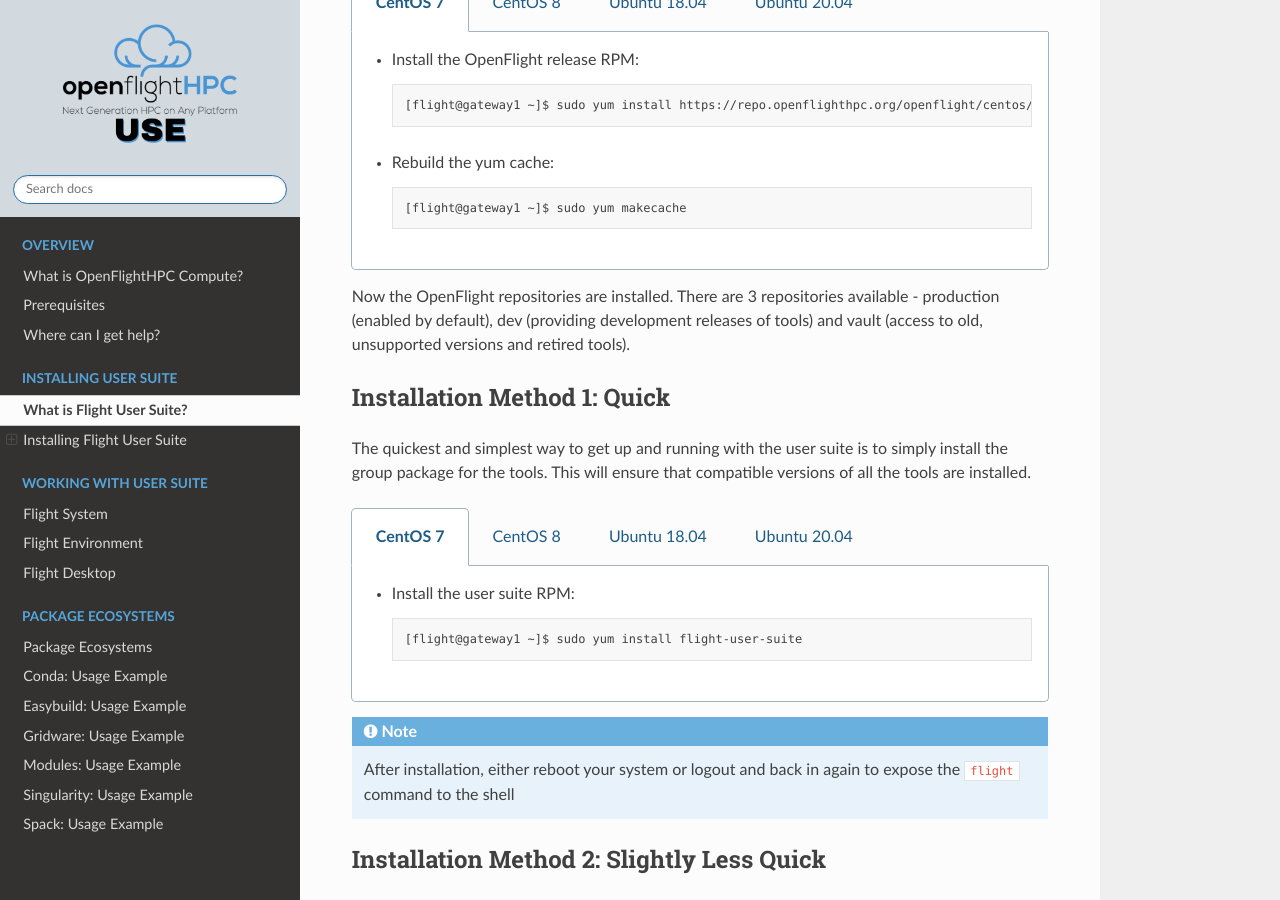
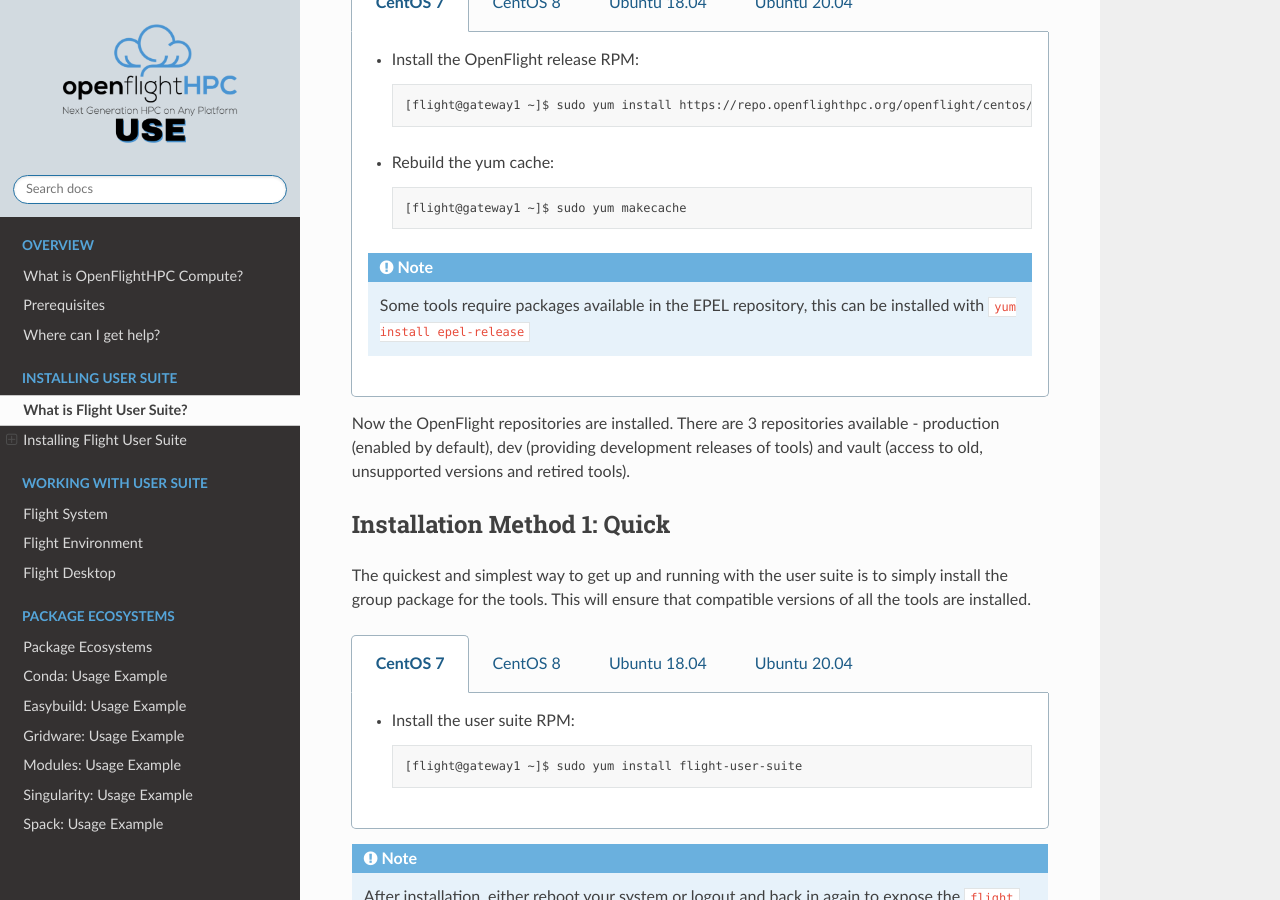
Before and after one commit to openflighthpc/use.openflighthpc.org, a Sphinx documentation site: the page built from docs/source/installing-user-suite/install.rst, in a window 1280 px wide and 900 px high, scrolled down 830 px. Built offline with Sphinx 7.4.7 and the Read the Docs theme 2.0.0, drawn with Linux system fonts in a browser that asks for light colours.

Commit message:
Add notes regarding EPEL and PowerTools repos

```diff
--- a/docs/source/installing-user-suite/install.rst
+++ b/docs/source/installing-user-suite/install.rst
@@ -34,6 +34,8 @@
 
             [flight@gateway1 ~]$ sudo yum makecache
 
+        .. note:: Some tools require packages available in the EPEL repository, this can be installed with ``yum install epel-release``
+
     .. group-tab:: CentOS 8
 
         - Install the OpenFlight release RPM::
@@ -43,6 +45,8 @@
         - Rebuild the yum cache::
 
             [flight@gateway1 ~]$ sudo dnf makecache
+
+        .. note:: Some tools require packages available in the EPEL repository, this can be installed with ``yum install epel-release``. Additionally the PowerTools repository is needed, this can be enabled with ``yum config-manager --set-enabled PowerTools``
 
     .. group-tab:: Ubuntu 18.04
 
```
